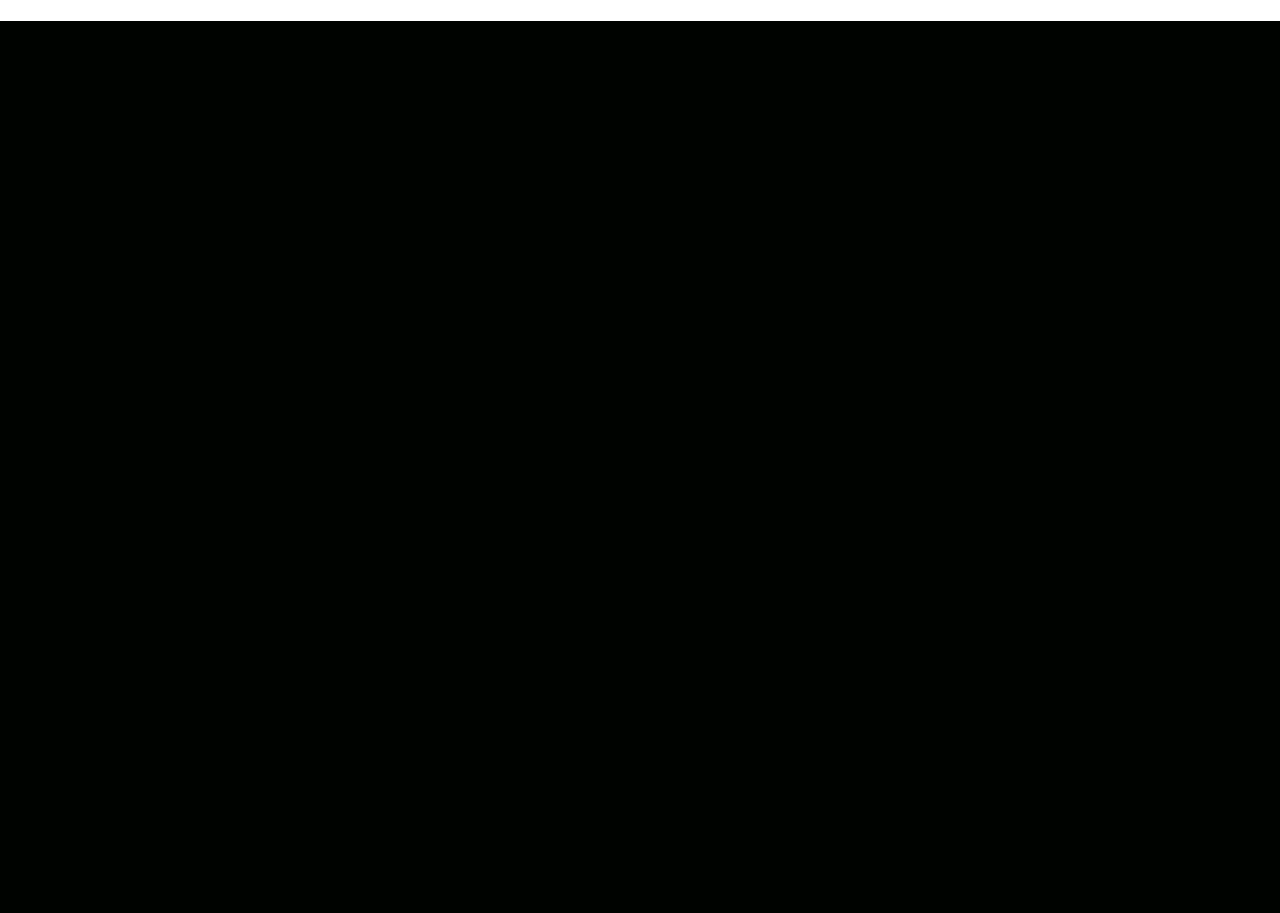
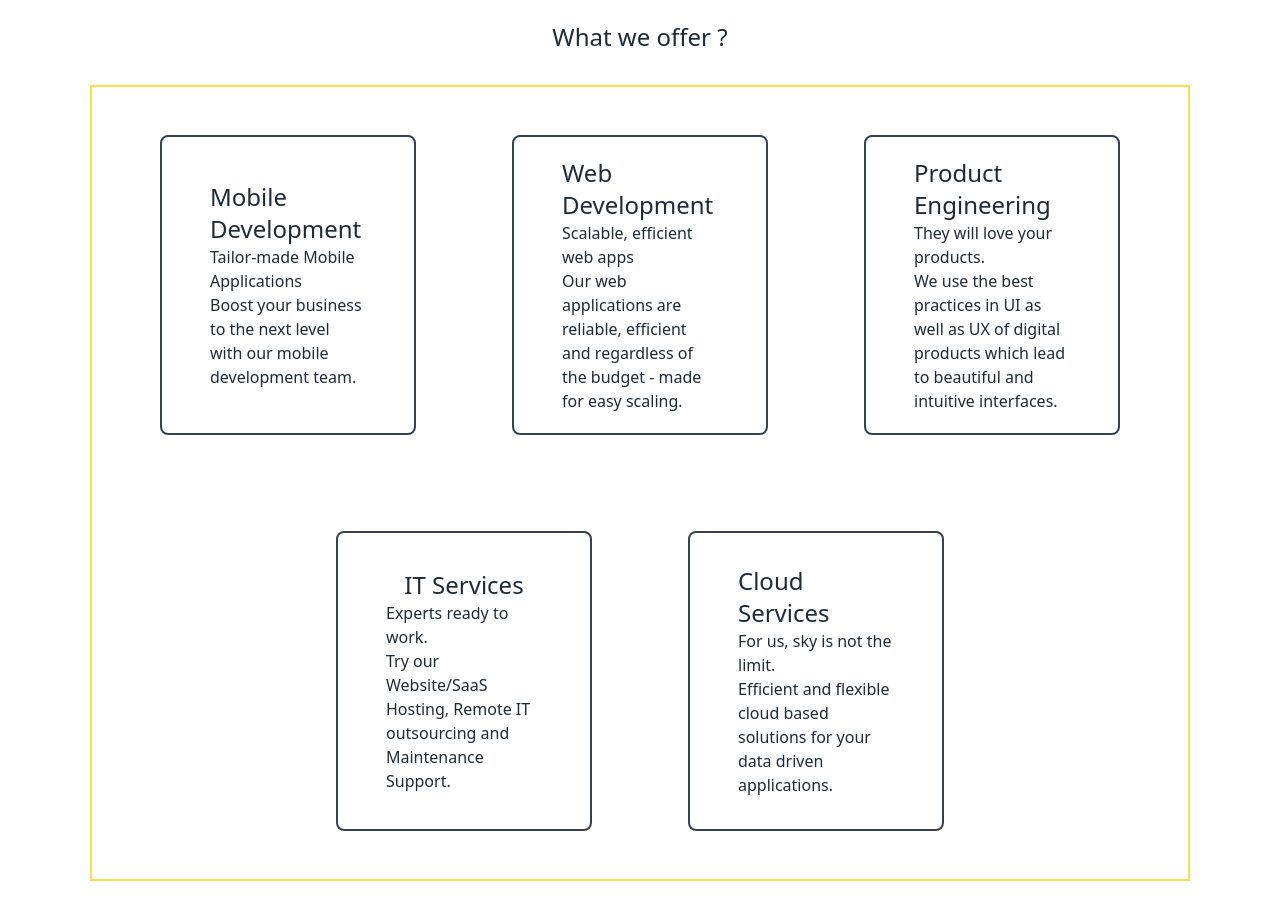
Before and after one commit to jdx-code/zs-react, a React (Create React App) app: page / in a window 1280 px wide. Shown: the part 1280-2193 px from the top of the page. Before the commit the page ends 1301 px from the top, so only its background shows below. Built offline with nearby package versions, Linux system fonts and the light colour scheme.

Commit message:
What we offer component added

```diff
--- a/src/App.js
+++ b/src/App.js
@@ -2,12 +2,14 @@ import React from "react";
 import Navbar from "./components/Navbar";
 import Hero from "./components/Hero";
 import ChooseUs from "./components/ChooseUs";
+import Offers from "./components/Offers";
 function App() {
   return (
     <div>
       <Navbar/>
       <Hero/>
       <ChooseUs/>
+      <Offers/>
     </div>
   );
 }
--- a/src/components/ChooseUs.jsx
+++ b/src/components/ChooseUs.jsx
@@ -9,7 +9,7 @@ const ChooseUs = () => {
                 <div className="flex flex-col justify-center items-center text-center md:items-start md:text-left">
                     <h1 className="md:text-4xl sm:text-3xl text-2xl font-bold py-2">Why Choose Us ?</h1>
                     <p>Lorem ipsum dolor sit amet consectetur, adipisicing elit. Voluptates totam reprehenderit ducimus aliquid harum ipsa quos molestiae, commodi quas! Quis, culpa nulla. Error, quasi expedita recusandae officia minus ea itaque.</p>
-                    <button className="bg-black text-white font-medium px-4 py-2 my-4 rounded-md hover:bg-gray-900">View projects</button>
+                    <button className="bg-black text-white font-medium px-4 py-2 my-4 rounded-md hover:bg-[#242124]">View projects</button>
                 </div>
             </div>
         </div>
--- /dev/null
+++ b/src/components/Clients.jsx
@@ -0,0 +1,11 @@
+import React from "react";
+
+const Clients = () => {
+    return(
+        <div className="w-full">
+
+        </div>
+    )
+}
+
+export default Clients;
--- /dev/null
+++ b/src/components/Offers.jsx
@@ -0,0 +1,42 @@
+import React from "react";
+
+const Offers = () => {
+    return (
+        <div className="flex flex-col justify-center items-center bg-white text-gray-800">
+            <h1 className="text-2xl text-center">What we offer ?</h1>
+            <div className="w-full max-w-[1100px] flex flex-col justify-center items-center m-8 md:flex-row md:flex-wrap border-2 border-yellow-300">
+                <div className="w-64 h-[300px] border-2 border-gray-700 rounded-lg m-12 px-12 py-8 flex flex-col justify-center items-center">
+                    <h1 className="text-2xl">Mobile Development</h1>
+                    <p>Tailor-made Mobile Applications</p>
+                    <p>Boost your business to the next level with our mobile development team.</p>
+                </div>
+
+                <div className="w-64 h-[300px] border-2 border-gray-700 rounded-lg m-12 px-12 py-8 flex flex-col justify-center items-center">
+                    <h1 className="text-2xl">Web Development</h1>
+                    <p>Scalable, efficient web apps</p>
+                    <p>Our web applications are reliable, efficient and regardless of the budget - made for easy scaling.</p>
+                </div>
+
+                <div className="w-64 h-[300px] border-2 border-gray-700 rounded-lg m-12 px-12 py-8 flex flex-col justify-center items-center">
+                    <h1 className="text-2xl">Product Engineering</h1>
+                    <p>They will love your products.</p>
+                    <p>We use the best practices in UI as well as UX of digital products which lead to beautiful and intuitive interfaces.</p>
+                </div>
+
+                <div className="w-64 h-[300px] border-2 border-gray-700 rounded-lg m-12 px-12 py-8 flex flex-col justify-center items-center">
+                    <h1 className="text-2xl">IT Services</h1>
+                    <p>Experts ready to work.</p>
+                    <p>Try our Website/SaaS Hosting, Remote IT outsourcing and Maintenance Support.</p>
+                </div>
+
+                <div className="w-64 h-[300px] border-2 border-gray-700 rounded-lg m-12 px-12 py-8 flex flex-col justify-center items-center">
+                    <h1 className="text-2xl">Cloud Services</h1>
+                    <p>For us, sky is not the limit.</p>
+                    <p>Efficient and flexible cloud based solutions for your data driven applications.</p>
+                </div>
+            </div>
+        </div>
+    )
+}
+
+export default Offers;
```
